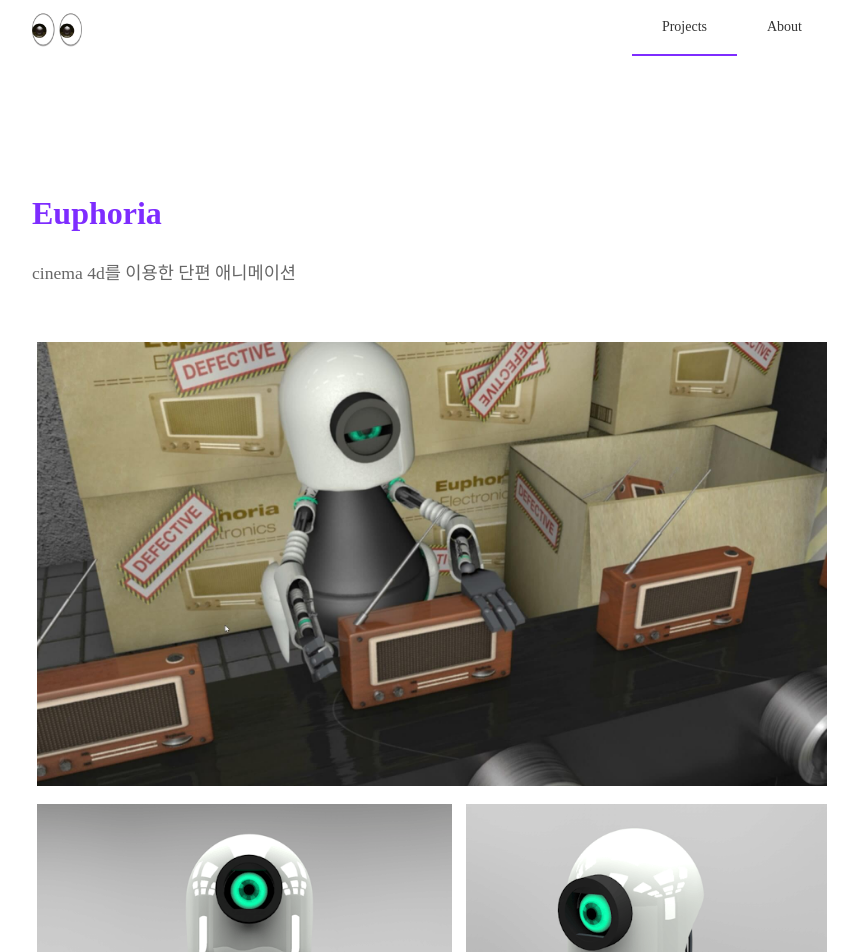
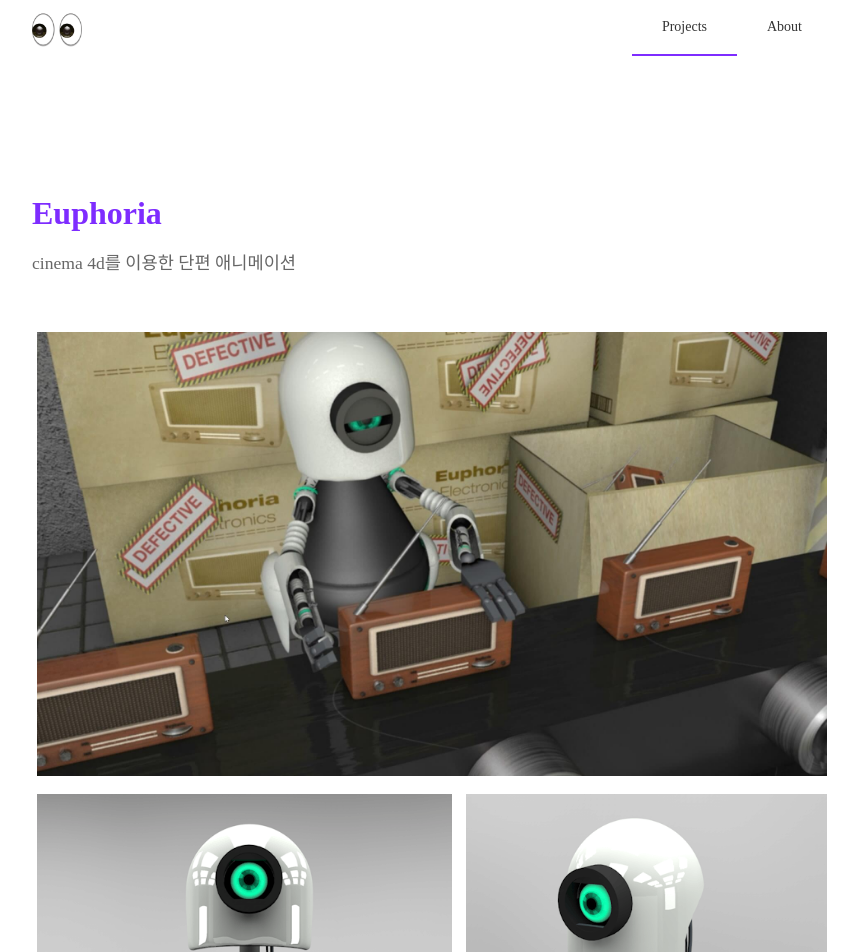
Before and after one commit to 0x1f440/0x1f440.github.io, a Jekyll site: the page built from projects/Euphoria/index.html, in a window 1280 px wide. Shown: the top 952 px of the page, without its empty margins (208-1066 px from the left). Built offline with Jekyll 4.4.1, drawn with Linux system fonts in a browser that asks for light colours; nearby versions of some CDN libraries; some web fonts are replaced.

Commit message:
adjust whitespace

```diff
--- a/_sass/_project.scss
+++ b/_sass/_project.scss
@@ -47,7 +47,7 @@
 }
 
 .project-title {
-  margin: 80px 0 20px 0;
+  margin: 80px 0 10px 0;
 
   color: $theme-color;
   font-weight: bold;
--- a/_sass/_youtube.scss
+++ b/_sass/_youtube.scss
@@ -1,3 +1,7 @@
+.youtube-wrapper {
+  padding: 5px;
+}
+
 .yt {
   position: relative;
   padding-bottom: 56.25%;
--- a/projects/Euphoria/index.html
+++ b/projects/Euphoria/index.html
@@ -11,4 +11,6 @@
 <div class="col-100"><img src="{{ site.url }}/img/projects/{{ page.title }}/1.jpg"></div>
 <div class="col-50" style="width:53.09%;"><img src="{{ site.url }}/img/projects/{{ page.title }}/2.png"></div>
 <div class="col-50" style="width: 46.35%;"><img src="{{ site.url }}/img/projects/{{ page.title }}/3.png"></div>
-{% include youtube.html url="https://www.youtube.com/watch?v=kd7uQgBKyBs" %}
+<div class="youtube-wrapper">
+  {% include youtube.html url="https://www.youtube.com/watch?v=kd7uQgBKyBs" %}
+</div>
```
